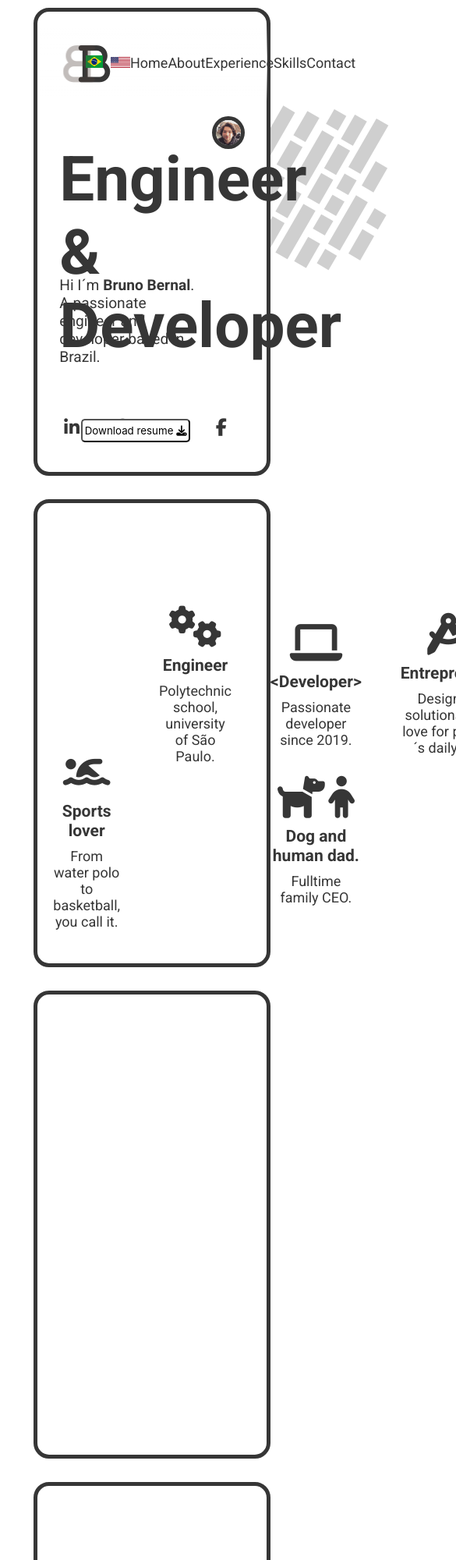
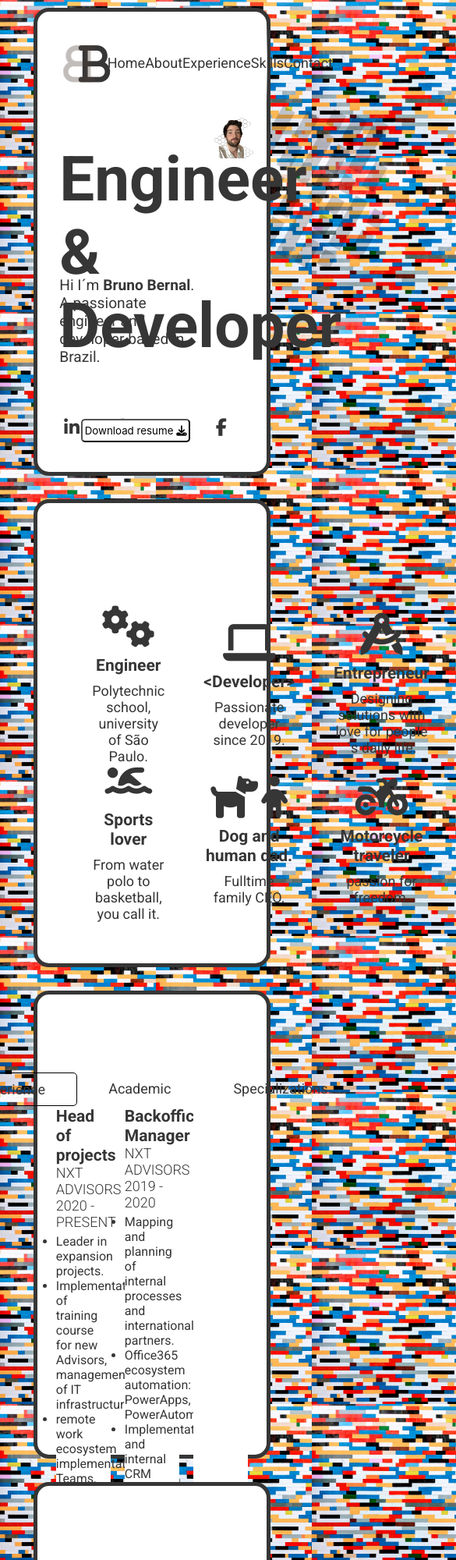
Before and after one commit to brunobernal/brunobernal.github.io, a plain HTML site: page index.html in a window 390 px wide. Shown: the top 2000 px of the page at 78% size, 585 px wide, since content can reach past the window. Drawn offline with Linux system fonts and the light colour scheme.

Commit message:
non responsive finish

```diff
--- a/index.html
+++ b/index.html
@@ -11,17 +11,13 @@
 <title>BRUNO BERNAL &#9733;</title>
 </head>
 <body>
+
     <header>
         <div class="logo">
             <a href="#home"><i class="fas fa-bold fa-3x"></i><i class="fas fa-bold fa-3x second"></i></a>
-
         </div>
-        <div class="flags">
-            <a href="#"><img src="./assets/images/1200px-Flag_of_Brazil.svg.png" style="height: auto; width: 22px;" alt="brazilian flag"></a>
-            <a href="#"><img src="./assets/images/Flag_of_the_United_States.svg" alt="american flag" style="height: auto; width: 25px;"></a>
-        </div>
-        <ul>
-            <li><a href="#home">Home</a></li>
+        <ul class="langEng">
+            <li><a href="#home" class="langEng">Home</a></li>
             <li><a href="#about">About</a></li>
             <li><a href="#experience">Experience</a></li>
             <li><a href="#skills">Skills</a></li>
@@ -29,11 +25,11 @@
         </ul>
     </header>
     <div class="externalGrid">
-        <section class="home" id="home">
+        <section class="home langEng" id="home">
             <h1>Engineer & Developer</h1>
-            <p>Hi I´m <strong>Bruno Bernal</strong>. A passionate engineer and developer based in Brazil.</p>
+            <p >Hi I´m <strong>Bruno Bernal</strong>. A passionate engineer and developer based in Brazil.</p>
             <div class="profilePicture">
-                <img src="./assets/images/profilePicture.jpg" alt="profile picture">
+                <img src="./assets/images/fotoPerfil2.png" alt="profile picture">
             </div>
             <span>&#9926;</span>
             <footer>
@@ -68,12 +64,12 @@
 
             </div>
             <div class="card" id="card6">
+
+            </div>
+            <div class="card" id="card7">
                 <i class="fas fa-swimmer fa-3x"></i>
                 <h3>Sports lover</h3>
                 <p>From water polo to basketball, you call it.</p>
-            </div>
-            <div class="card" id="card7">
-
             </div>
             <div class="card" id="card8">
                 <div>
@@ -84,15 +80,102 @@
                     <p>Fulltime family CEO.</p>
             </div>
             <div class="card" id="card9">
-
-            </div>
-            <div class="card" id="card10">
                 <i class="fas fa-motorcycle fa-3x"></i>
                 <h3>Motorcycle traveler</h3>
                 <p>passion for freedom.</p>
             </div>
+            <div class="card" id="card10">
+
+            </div>
         </section>
         <section class="experience" id="experience">
+            <nav class="experienceTopics">
+                <ul class="experienceList">
+                    <li id="buttonExperience">Experience</li>
+                    <li id="buttonAcademic">Academic</li>
+                    <li id="buttonSpecializations">Specializations</li>
+                </ul>
+            </nav>
+            <div class="experienceItem" id="experience1">
+                <h3>Head of projects</h3>
+                <h4>NXT ADVISORS 2020 - PRESENT</h4>
+                <ul>
+                    <li>Leader in expansion projects.</li>
+                    <li>Implementation of training course for new Advisors, management of
+                        IT infrastructure.</li>
+                    <li>remote work ecosystem implementation: Teams, sharePoint,
+                        Dynamic forms and customer interaction automation.</li>
+                </ul>
+            </div>
+            <div class="experienceItem" id="experience2">
+                <h3>Backoffice Manager</h3>
+                <h4>NXT ADVISORS 2019 - 2020</h4>
+                <ul>
+                    <li>Mapping and planning of internal processes and
+                        international partners.</li>
+                    <li>Office365 ecosystem automation:
+                        PowerApps, PowerAutomate.</li>
+                    <li>Implementation and internal CRM training (PipeDrive).</li>
+                </ul>
+            </div>
+            <div class="experienceItem" id="experience3">
+
+            </div>
+            <div class="experienceItem" id="experience4">
+
+            </div>
+            <div class="experienceItem" id="experience5">
+
+            </div>
+            <div class="experienceItem" id="experience6">
+
+            </div>
+
+            <div class="academicItem" id="academic1">
+                <h3>Escola Politécnica da USP</h3>
+                <h4>Materials engineering</h4>
+                <h4>2017 - Present</h4>
+            </div>
+
+            <div class="academicItem" id="academic2">
+                <h3>Kennesaw State University</h3>
+                <h4>IEP - Intesive English Program</h4>
+                <h4>2014 - 2016</h4>
+            </div>
+
+            <div class="academicItem" id="academic3">
+                <h3>Colégio Santa Marcelina</h3>
+                <h4>High School</h4>
+                <h4>2013</h4>
+            </div>
+
+            <div class="especializationItem" id="espec1">
+                <h3>Trilha de desenvolvedores NEU</h3>
+                <h4>Núcleo de empreendedorismo da USP</h4>
+                <hr>
+                <br>
+                <h3>Fullstack engineer path</h3>
+                <h4>Codecademy</h4>
+                <hr>
+                <br>
+                <h3>Microsoft 365 PowerApps</h3>
+                <h4>Intelezzy</h4>
+            </div>
+
+            <div class="especializationItem" id="espec2">
+                <h3>Análise de demonstrativos</h3>
+                <h4>Saint Paul - Business school</h4>
+                <hr>
+                <br>
+                <h3>A bolsa seus ambientes e mercado</h3>
+                <h4>B3</h4>
+                <hr>
+                <br>
+                <h3>Gerenciamento estratégico de vendas</h3>
+                <h4>Saint Paul - Business school</h4>
+            </div>
+
+
 
         </section>
         <section class="skills" id="skills">
@@ -149,6 +232,7 @@
         <footer>
 
         </footer>
+        <script src="./script.js"></script>
 
     </div>
 
--- a/script.js
+++ b/script.js
@@ -0,0 +1,78 @@
+
+
+let buttonExperience = document.getElementById('buttonExperience');
+let buttonAcademic = document.getElementById('buttonAcademic');
+let buttonEspec = document.getElementById('buttonSpecializations');
+var experienceItems = document.getElementsByClassName('experienceItem');
+var academicItems = document.getElementsByClassName('academicItem');
+var especItems = document.getElementsByClassName('especializationItem');
+
+buttonExperience.style.border = '1px solid black';
+
+
+
+buttonExperience.onclick = function (){
+
+    buttonExperience.style.border = '1px solid black';
+    buttonAcademic.style.border = 'none';
+    buttonEspec.style.border = 'none';
+
+    for(var i=0; i< experienceItems.length; i++){
+        experienceItems[i].style.zIndex = '1';
+}
+
+    for(var i=0; i< academicItems.length; i++){
+        academicItems[i].style.zIndex = '-1';
+}
+
+for(var i=0; i< especItems.length; i++){
+    especItems[i].style.zIndex = '-1';
+}
+
+
+
+}
+
+
+buttonAcademic.onclick = function (){
+
+    buttonAcademic.style.border = '1px solid black';
+    buttonExperience.style.border = 'none';
+    buttonEspec.style.border = 'none';
+
+    for(var i=0; i< experienceItems.length; i++){
+        experienceItems[i].style.zIndex = '-1';
+}
+
+    for(var i=0; i< academicItems.length; i++){
+        academicItems[i].style.zIndex = '1';
+}
+
+for(var i=0; i< especItems.length; i++){
+    especItems[i].style.zIndex = '-1';
+}
+
+
+}
+
+
+buttonEspec.onclick = function (){
+
+    buttonEspec.style.border = '1px solid black';
+    buttonAcademic.style.border = 'none';
+    buttonExperience.style.border = 'none';
+
+    for(var i=0; i< experienceItems.length; i++){
+        experienceItems[i].style.zIndex = '-1';
+}
+
+    for(var i=0; i< academicItems.length; i++){
+        academicItems[i].style.zIndex = '-1';
+}
+
+for(var i=0; i< especItems.length; i++){
+    especItems[i].style.zIndex = '1';
+}
+
+
+}
--- a/style.css
+++ b/style.css
@@ -7,11 +7,13 @@
 
 body {
     color: #363636;
-    font-family: Roboto;
+    font-family: Roboto, sans-serif;
     font-size: 18px;
-    background-image: url(./assets/images/backgroundpattern.jpg);
+    background-image: url(./assets/images/backgroundPattern2.png);
 
 }
+
+
 
 header {
     width: 75%;
@@ -23,9 +25,14 @@ header {
     background-image: linear-gradient(to top, rgba(255,255,255,0),rgba(255,255,255,0.1),rgba(255,255,255,0.2),rgba(255,255,255,0.3),rgba(255,255,255,0.4), rgba(255,255,255,0.5),rgba(255,255,255,0.6),rgba(255,255,255,0.7),rgba(255,255,255,0.8), rgba(255,255,255,0.80),rgba(255,255,255,0.80), rgba(255,255,255,0.8),rgba(255,255,255,0.7),rgba(255,255,255,0.6),rgba(255,255,255,0.5),rgba(255,255,255,0.4),rgba(255,255,255,0.3),rgba(255,255,255,0.2), rgba(255,255,255,0.1), rgba(255,255,255,0));
 }
 
+header ul {
+    position: absolute;
+    right: 0;
+}
+
+
 header ul a {
     width: 100%;
-    height: 100%;
     text-align: center;
     margin: 40px auto;
     transition: font-size 1s, transform 0.2s, color 2s;
@@ -55,12 +62,15 @@ a:active {
 
 .logo {
     width: 10%;
+    position: absolute;
+    left: 0;
 }
 
 .logo a {
     float: left;
     padding: 25px 50px;
     transition: transform 1s, color 1s;
+    height: 100px;
 }
 
 .logo a:hover {
@@ -78,32 +88,10 @@ a:active {
 }
 
 
-.flags {
-    width: 30%;
-    display: flex;
-    align-items: center;
-    justify-content: start;
-    margin-left: 20px ;
-}
-
-.flags a {
-    margin-left: 10px;
-
-}
-
-.flags a img{
-    transition: transform 0.5s;
-}
-
-.flags a img:hover {
-    box-shadow: 0 4px 8px 0 rgba(0, 0, 0, 0.2), 0 6px 20px 0 rgba(0, 0, 0, 0.19);
-    transform: rotate(360deg) ;
-
-}
-
 header ul {
     display: flex;
     list-style-type: none;
+    float: right;
     width: 60%;
     justify-content: space-evenly;
     margin-right: 30px;
@@ -170,15 +158,14 @@ section {
 }
 
 .home .profilePicture img {
-    border-radius: 50%;
-    border: 5px solid #363636;
-    width: 100%;
+
+    width: 130%;
     transition: width 2s, border-radius 2s;
 }
 .home .profilePicture img:hover {
     border-color: black;
-    width: 110%;
-    border-radius: 0%;
+    width: 140%;
+    border-radius: 10%;
 
 }
 
@@ -263,6 +250,7 @@ section {
 #card1 {
     grid-area: 3 / 1 / span 7 / span 1;
 
+
 }
 
 
@@ -284,12 +272,14 @@ section {
 
 #card5 {
     grid-area: 3 / 5 / span 7 / span 1;
+
 }
 
 
 #card6 {
     grid-area: 11 / 1 / span 7 / span 1;
     align-items: center;
+
 }
 
 #card7 {
@@ -305,19 +295,160 @@ section {
 
 #card9 {
     grid-area: 11 / 4 / span 7 / span 1;
-
+    align-items: center;
 }
 
 
 #card10 {
     grid-area: 11 / 5 / span 7 / span 1;
     align-items: center;
+
 }
 .experience {
     grid-area: 3 / 2 / span 1 / span 10;
+    display: grid;
+    grid-template: repeat(50, 1fr) / repeat(50, 1fr);
 
 }
 
+.experienceTopics {
+    grid-area: 8 / 14 / span 1 / span 24;
+
+
+}
+
+.experienceList {
+    display: flex;
+    justify-content: center;
+    list-style-type: none;
+    border-radius: 5px;
+}
+
+.experienceList  li{
+    padding: 10px 40px;
+    border-radius: 5px;
+    transition: all 0.4s;
+}
+
+
+
+.experienceList  li:hover{
+    list-style-type: none;
+    font-size: 1.2rem;
+    color: black;
+    border: 1px solid #363636;
+
+}
+
+.experienceItem {
+    background-color: white;
+
+}
+
+
+
+.experienceItem h4{
+    font-weight: lighter;
+    margin-bottom: 5px;
+}
+
+.experienceItem li{
+    font-size: 1rem;
+
+}
+
+.academicItem {
+    background-color: white;
+    z-index: -1;
+}
+
+
+
+.academicItem h4{
+    font-weight: lighter;
+    margin-bottom: 5px;
+}
+
+
+.especializationItem {
+    background-color: white;
+    z-index: -1;
+
+}
+
+
+
+.especializationItem h4{
+    font-weight: lighter;
+    margin-bottom: 5px;
+}
+
+
+
+#experience1 {
+    grid-area: 15 / 5 / span 1 / span 12;
+}
+
+#experience2 {
+    grid-area: 15 / 20 / span 1 / span 12;
+}
+
+#experience3 {
+    grid-area: 15 / 35 / span 1 / span 12;
+
+}
+
+#experience4 {
+    grid-area: 22 / 5 / span 22 / span 12;
+
+}
+
+#experience5 {
+    grid-area: 22 / 20 / span 22 / span 12;
+
+}
+
+#experience6 {
+    grid-area: 22 / 35 / span 22 / span 12;
+}
+
+#academic1{
+    grid-area: 15 / 5 / span 1 / span 12;
+}
+
+
+#academic2 {
+    grid-area: 15 / 20 / span 1 / span 12;
+}
+
+#academic3 {
+    grid-area: 15 / 35 / span 1 / span 12;
+}
+
+#espec1 {
+    grid-area: 15 / 5 / span 1 / span 12;
+}
+
+#espec2 {
+    grid-area: 15 / 20 / span 1 / span 12;
+}
+
+#espec3 {
+    grid-area: 15 / 35 / span 1 / span 12;
+    background-color: yellow;
+}
+
+#espec4 {
+    grid-area: 22 / 5 / span 22 / span 12;
+}
+
+#espec5 {
+    grid-area: 22 / 20 / span 22 / span 12;
+}
+
+#espec6 {
+    grid-area: 22 / 35 / span 22 / span 12;
+}
 .skills {
     grid-area: 4 / 2 / span 1 / span 10;
     display: grid;
@@ -403,7 +534,7 @@ section {
 
 
 .phone:hover, .instagramContact:hover {
-    color: black;
+    color: rgb(130, 214, 144);
     font-size: 1.2rem;
     font-weight: 900;
 }
```
Also changed, not shown: assets/images/backgroundPattern2.png (added), assets/images/fotoPerfil2.png (added), assets/images/profilePicture.jpg (deleted).
